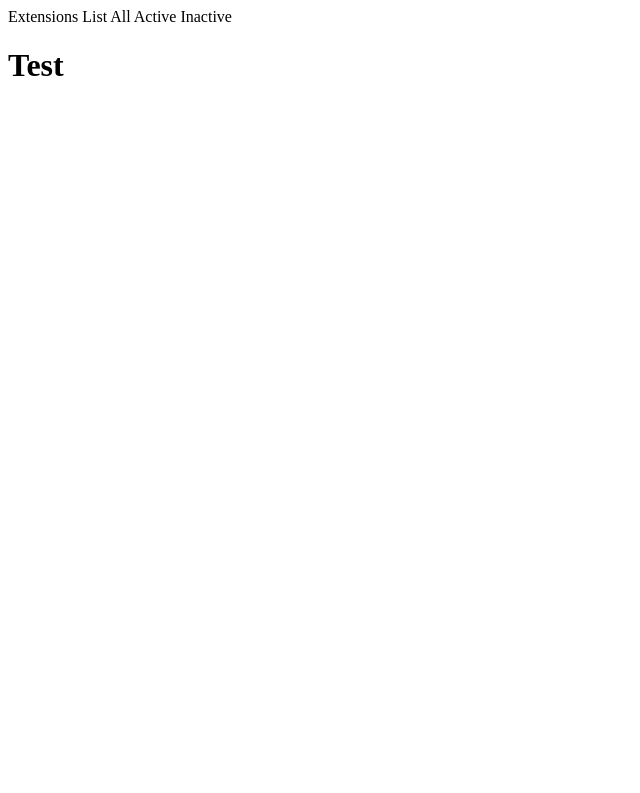
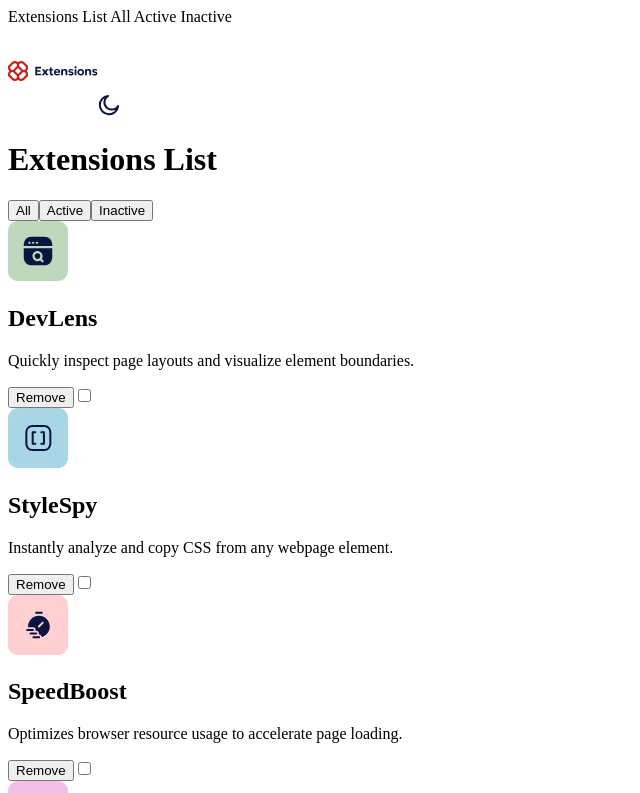
Before and after one commit to CJ-Cepe/fm-extensions-manager-main, a React (Vite) app: page / in a window 1280 px wide. Shown: the top 793 px of the page, without its empty margins (0-640 px from the left). Built offline with nearby package versions, Linux system fonts and the light colour scheme.

Commit message:
feat: create initial components
- set initial html structure
- read data.json and map each data to its own card component

```diff
--- a/src/App.jsx
+++ b/src/App.jsx
@@ -1,3 +1,16 @@
+import HeadBar from "./components/HeadBar";
+import MainContent from "./components/MainContent";
+
 export default function App() {
-  return <h1>Test</h1>;
+  return (
+    <>
+      <header>
+        <HeadBar />
+      </header>
+
+      <main>
+        <MainContent />
+      </main>
+    </>
+  );
 }
--- /dev/null
+++ b/src/components/ActiveSwitch.jsx
@@ -0,0 +1,8 @@
+export default function ActiveSwitch({ isactive }) {
+  return (
+    <label>
+      <input type="checkbox" />
+      <span></span>
+    </label>
+  );
+}
--- /dev/null
+++ b/src/components/ExtensionCard.jsx
@@ -0,0 +1,22 @@
+import ActiveSwitch from "./ActiveSwitch";
+
+export default function ExtensionCard({ data }) {
+  const { logo, name, description, isActive } = data;
+  return (
+    <section>
+      <div>
+        <img src={logo} alt={`${name} icon`} />
+
+        <div>
+          <h2>{name}</h2>
+          <p>{description}</p>
+        </div>
+      </div>
+
+      <div>
+        <button>Remove</button>
+        <ActiveSwitch isactive={isActive}></ActiveSwitch>
+      </div>
+    </section>
+  );
+}
--- /dev/null
+++ b/src/components/FilterButton.jsx
@@ -0,0 +1,4 @@
+export default function FilterButton({ children }) {
+  console.log(children);
+  return <button type="submit">{children}</button>;
+}
--- /dev/null
+++ b/src/components/HeadBar.jsx
@@ -0,0 +1,11 @@
+import ThemeSwitch from "./ThemeSwitch";
+import Logo from "./Logo";
+
+export default function HeadBar() {
+  return (
+    <div>
+      <Logo />
+      <ThemeSwitch />
+    </div>
+  );
+}
--- /dev/null
+++ b/src/components/Logo.jsx
@@ -0,0 +1,14 @@
+import logo from "/assets/images/logo.svg";
+
+export default function Logo() {
+  return (
+    <a href="">
+      <img
+        src={logo}
+        alt="Browser Extension Page Logo"
+        width={"90px"}
+        height={"90px"}
+      />
+    </a>
+  );
+}
--- /dev/null
+++ b/src/components/MainContent.jsx
@@ -0,0 +1,25 @@
+import FilterButton from "./FilterButton";
+import ExtensionCard from "./ExtensionCard";
+import extensionData from "/data.json";
+
+export default function MainContent() {
+  return (
+    <>
+      <div>
+        <h1>Extensions List</h1>
+
+        <div>
+          <FilterButton>All</FilterButton>
+          <FilterButton>Active</FilterButton>
+          <FilterButton>Inactive</FilterButton>
+        </div>
+      </div>
+
+      <div>
+        {extensionData.map((data) => {
+          return <ExtensionCard key={data.name} data={data} />;
+        })}
+      </div>
+    </>
+  );
+}
--- /dev/null
+++ b/src/components/ThemeSwitch.jsx
@@ -0,0 +1,6 @@
+import lightModeIcon from "/assets/images/icon-sun.svg";
+import darkModeIcon from "/assets/images/icon-moon.svg";
+
+export default function ThemeSwitch() {
+  return <img src={darkModeIcon} alt="Theme Icon" />;
+}
```
